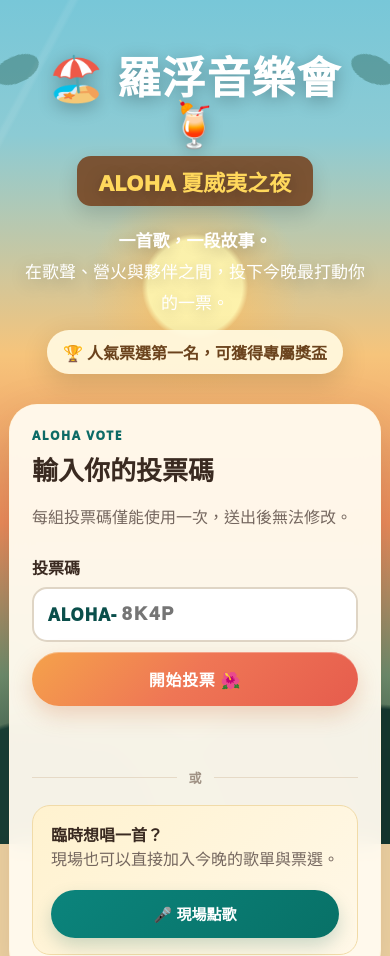
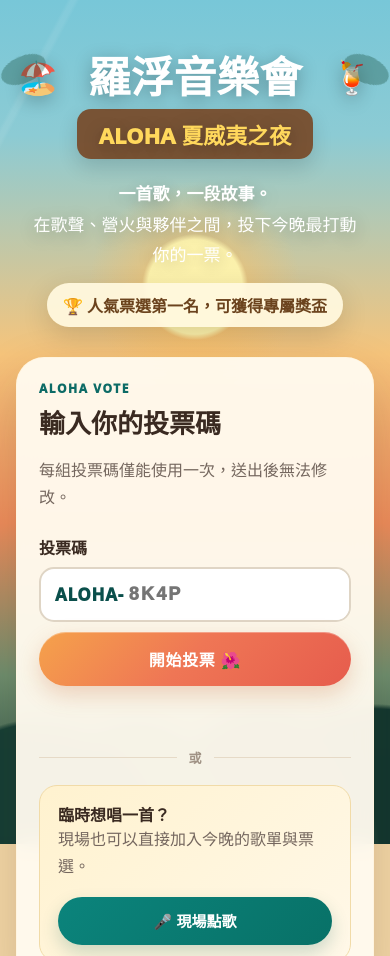
Before and after one commit to bruceeeeeeeeww/Roveer-aloha.com, a plain HTML site: page index.html in a window 390 px wide. Shown: the top 956 px of the page. Drawn offline with Linux system fonts and the light colour scheme.

Commit message:
Add files via upload

```diff
--- a/index.html
+++ b/index.html
@@ -14,7 +14,11 @@
   <main class="app-shell">
     <header class="hero">
 
-      <h1>🏖️ 羅浮音樂會🍹</h1>
+      <div class="hero-title-row">
+        <span class="hero-emoji" aria-hidden="true">🏖️</span>
+        <h1>羅浮音樂會</h1>
+        <span class="hero-emoji" aria-hidden="true">🍹</span>
+      </div>
       <div class="subtitle">ALOHA 夏威夷之夜</div>
 
       <p class="hero-copy">
--- a/style.css
+++ b/style.css
@@ -816,3 +816,104 @@ button:disabled{opacity:.55;cursor:not-allowed;transform:none!important}
     min-height:52px;
   }
 }
+
+
+/* V2.2｜手機視覺置中修正 */
+.hero{
+  width:100%;
+  max-width:860px;
+  margin:0 auto;
+  padding-left:18px;
+  padding-right:18px;
+}
+
+.hero-title-row{
+  display:grid;
+  grid-template-columns:52px minmax(0,1fr) 52px;
+  align-items:center;
+  justify-items:center;
+  gap:8px;
+  width:100%;
+  margin:8px auto 10px;
+}
+
+.hero-title-row h1{
+  margin:0;
+  width:100%;
+  text-align:center;
+}
+
+.hero-emoji{
+  display:flex;
+  align-items:center;
+  justify-content:center;
+  width:52px;
+  min-width:52px;
+  font-size:clamp(30px,5vw,44px);
+  line-height:1;
+}
+
+.hero-copy{
+  width:min(100%,720px);
+  margin-left:auto;
+  margin-right:auto;
+  text-align:center;
+}
+
+.award-note{
+  margin-left:auto;
+  margin-right:auto;
+}
+
+#gateView,
+#songRequestView{
+  width:min(100%,960px);
+  margin-left:auto;
+  margin-right:auto;
+}
+
+.code-row{
+  align-items:stretch;
+}
+
+@media(max-width:580px){
+  .app-shell{
+    width:100%;
+    padding-left:16px;
+    padding-right:16px;
+  }
+
+  .hero{
+    padding-left:0;
+    padding-right:0;
+  }
+
+  .hero-title-row{
+    grid-template-columns:44px minmax(0,1fr) 44px;
+    gap:4px;
+  }
+
+  .hero-emoji{
+    width:44px;
+    min-width:44px;
+    font-size:32px;
+  }
+
+  .hero-title-row h1{
+    font-size:clamp(42px,11vw,60px);
+    letter-spacing:0;
+  }
+
+  .subtitle{
+    margin-left:auto;
+    margin-right:auto;
+  }
+
+  .hero-copy{
+    padding:0 12px;
+  }
+
+  .panel{
+    width:100%;
+  }
+}
```
Also changed, not shown: 1 other file.
